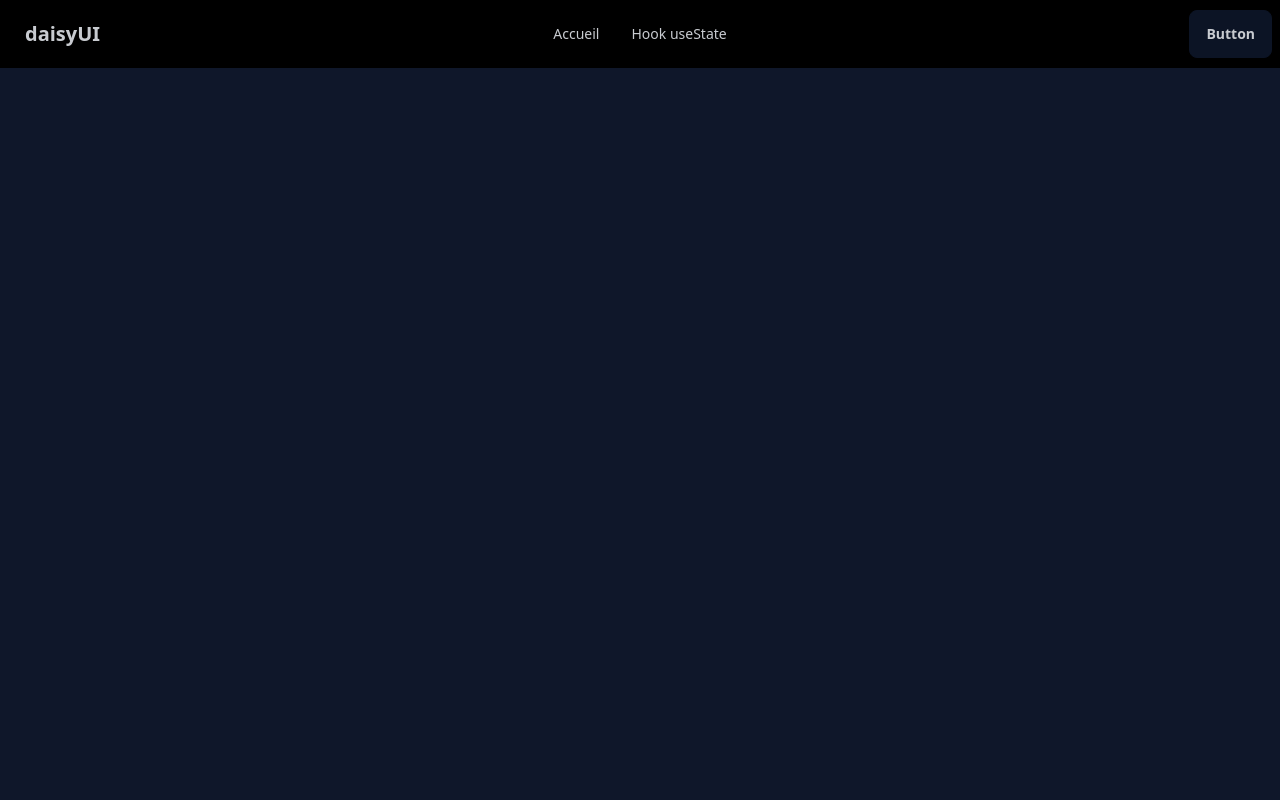
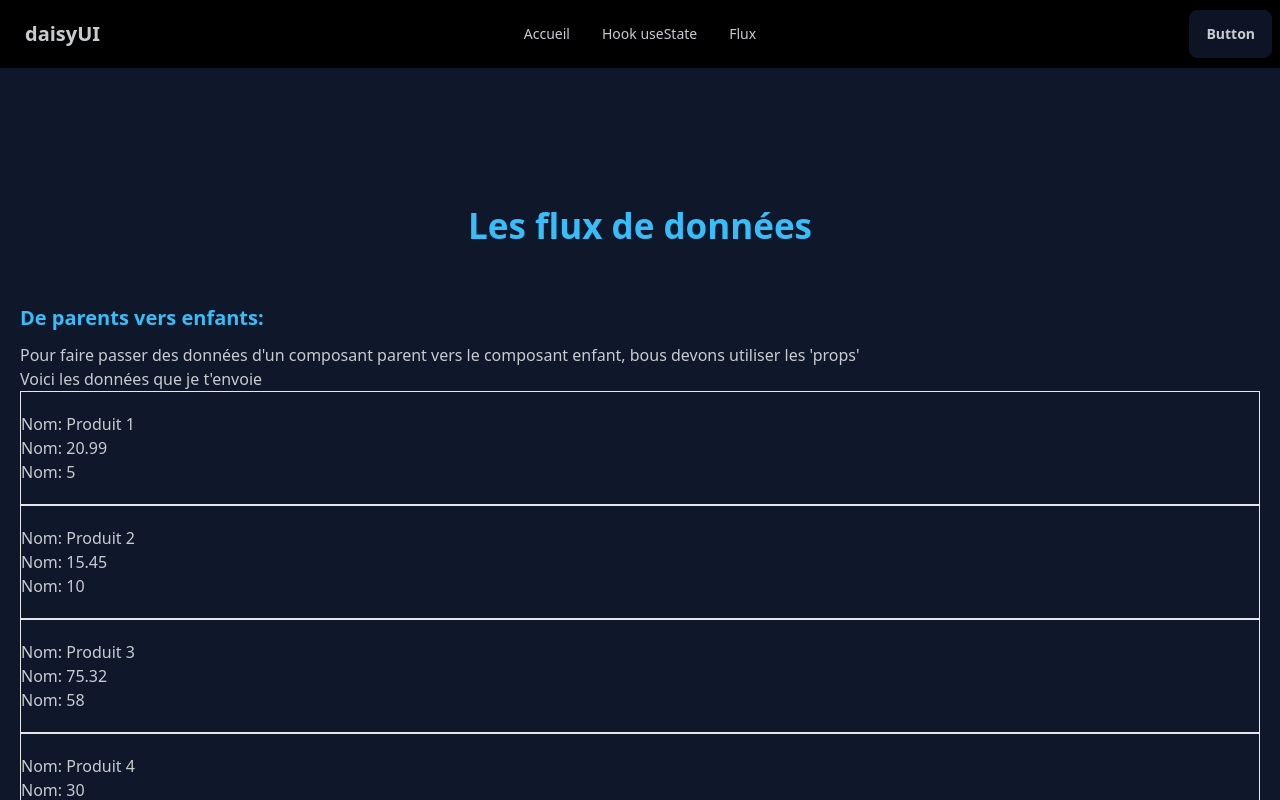
Before and after one commit to Kevin97231/React202405, a React (Vite) app: page /flux in a window 1280 px wide. Shown: the top 800 px of the page. Built offline with nearby package versions, Linux system fonts and the light colour scheme.

Commit message:
push avant début AM

```diff
--- a/src/App.css
+++ b/src/App.css
@@ -37,3 +37,19 @@ html, body {
     flex: 1;
     margin: 100px 5% 0;
 }
+
+
+h1 {
+  font-size: 35px;
+  font-weight: bold;
+  color: #38bdf8;
+  text-align: center;
+  margin-bottom: 50px;
+}
+
+h2 {
+  font-size: 20px;
+  font-weight: bold;
+  color: #38bdf8;
+  margin-bottom: 10px;
+}
--- a/src/App.jsx
+++ b/src/App.jsx
@@ -5,6 +5,7 @@ import "./App.css";
 import JsxTheorie from "./view/JsxTheorie";
 import Navbar from "./components/Navbar";
 import HookUseState from "./view/HookUseState";
+import Flux from "./view/Flux";
 
 function App() {
   return (
@@ -18,6 +19,7 @@ function App() {
               <Route path="/" element={<h1>Page d'accueil</h1>} />
               <Route path="/jsx" element={<JsxTheorie />} />
               <Route path="/use-state" element={<HookUseState/>} />
+              <Route path="/flux" element={<Flux/>}/>
             </Routes>
           </BrowserRouter>
         </div>
--- a/src/components/Navbar.jsx
+++ b/src/components/Navbar.jsx
@@ -29,6 +29,9 @@ function Navbar() {
             <li>
               <a href="/use-state">Hook useState</a>
             </li>
+            <li>
+              <a href="/flux">Flux</a>
+            </li>
           </ul>
         </div>
         <a className="btn btn-ghost text-xl">daisyUI</a>
@@ -41,6 +44,9 @@ function Navbar() {
           <li>
             <a href="/use-state">Hook useState</a>
           </li>
+          <li>
+            <a href="/flux">Flux</a>
+          </li>
         </ul>
       </div>
       <div className="navbar-end">
--- /dev/null
+++ b/src/view/Flux.jsx
@@ -0,0 +1,44 @@
+/* eslint-disable react/prop-types */
+function Flux () {
+
+    const data = [
+        { id:1, nom: 'Produit 1', prix: 20.99, quantite: 5},
+        { id:2, nom: 'Produit 2', prix: 15.45, quantite: 10},
+        { id:3, nom: 'Produit 3', prix: 75.32, quantite: 58},
+        { id:4, nom: 'Produit 4', prix: 30.00, quantite: 25},
+        { id:5, nom: 'Produit 5', prix: 26.00, quantite: 16},
+    ];
+
+    return (
+        <>
+         <h1>Les flux de données</h1>
+
+        <h2>De parents vers enfants:</h2>
+        <p>
+            Pour faire passer des données d'un composant parent vers le composant enfant, bous devons utiliser les 'props'
+        </p>
+        <ComposantEnfant text="Voici les données que je t'envoie " data={data}/>
+        </>
+    )
+}
+
+function ComposantEnfant({text = 'Passe moi tes données !', data = []}) {
+    return(
+        <>
+            {text}
+
+            {
+                data.map( (produit) =>
+                    <div key={produit.id} className="border py-5">
+                        <p>Nom: {produit.nom} </p>
+                        <p>Nom: {produit.prix} </p>
+                        <p>Nom: {produit.quantite} </p>
+                    </div>
+                )
+            }
+        </>
+    )
+}
+
+
+export default Flux;
--- a/src/view/HookUseState.jsx
+++ b/src/view/HookUseState.jsx
@@ -1,6 +1,26 @@
+import { useState } from "react";
+
 function HookUseState() {
+
+    const [count, setCount] = useState(0);
+
+    const increment = () => {
+        // setCount(count + 1);
+        setCount( (prevValue) => prevValue + 1 )
+    }
+
+    const decrement = () => {
+        // setCount(count - 1);
+        setCount( (prevValue) => prevValue - 1)
+    }
+
     return(
-        <>HookUseState</>
+        <>
+            <h1>Le hook useState</h1>
+            <p>{count}</p>
+            <button className="btn" onClick={increment}>Incrémenter</button>
+            <button className="btn" onClick={decrement}>Décrémenter</button>
+        </>
     )
 }
 
```
